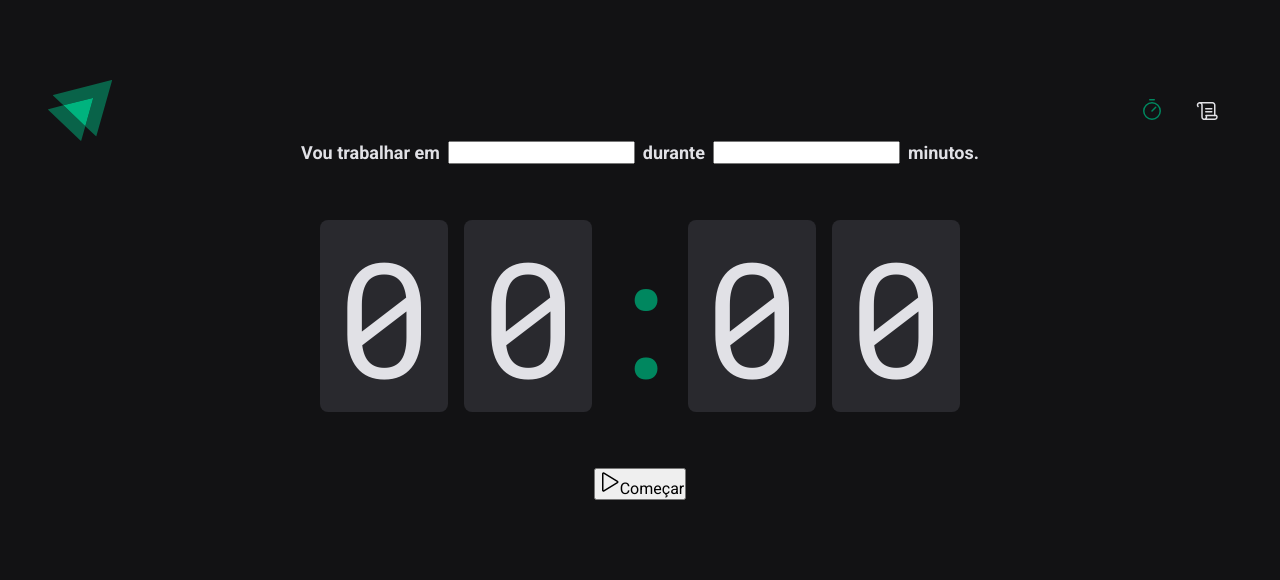
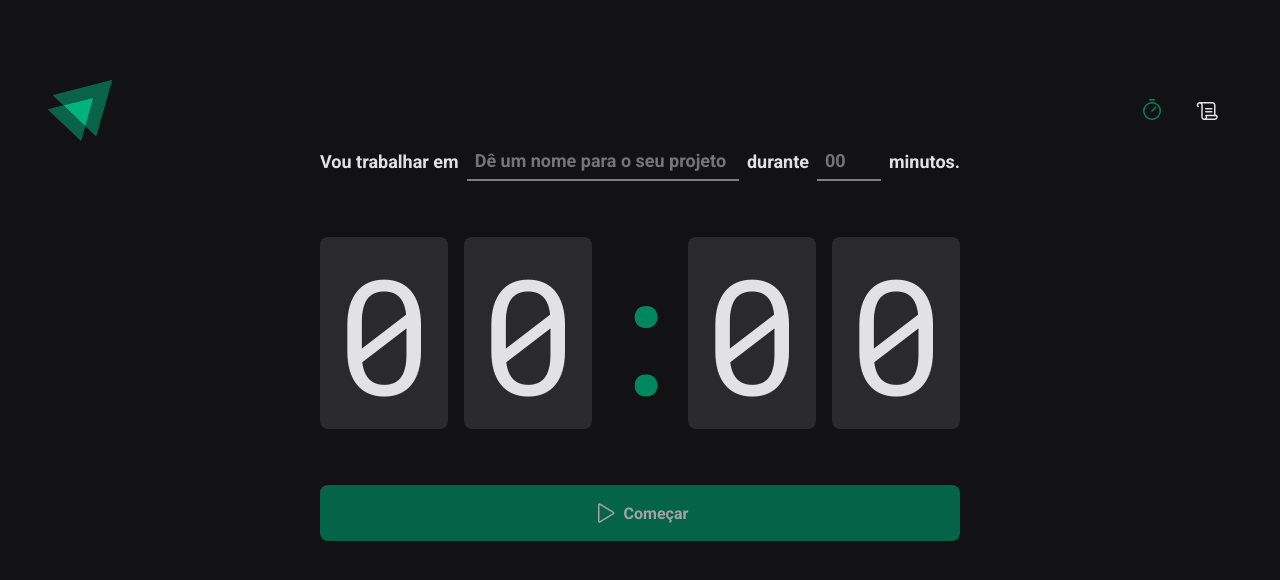
Before and after one commit to LeonardoAlbano/Ignite-Timer, a React (Vite) app in the folder ignite-timer/: page / in a window 1280 px wide. Shown: the top 580 px of the page. Built offline with nearby package versions, Linux system fonts and the light colour scheme.

Commit message:
Ajustando input e button

```diff
--- a/ignite-timer/src/pages/Home/index.tsx
+++ b/ignite-timer/src/pages/Home/index.tsx
@@ -4,6 +4,9 @@
   HomeContainer,
   CountdownContainer,
   Separator,
+  StartCountdownButton,
+  MinutesAmountInput,
+  TaskInput,
 } from './styles'
 
 export function Home() {
@@ -12,10 +15,14 @@
       <form action="">
         <FormContainer>
           <label htmlFor="task">Vou trabalhar em</label>
-          <input type="text" id="task" />
+          <TaskInput id="task" placeholder="Dê um nome para o seu projeto" />
 
-          <label htmlFor="task">durante</label>
-          <input type="number" id="minutesAmount" />
+          <label htmlFor="minutesAmount">durante</label>
+          <MinutesAmountInput
+            type="number"
+            id="minutesAmount"
+            placeholder="00"
+          />
 
           <span>minutos.</span>
         </FormContainer>
@@ -28,10 +35,10 @@
           <span>0</span>
         </CountdownContainer>
 
-        <button type="submit">
+        <StartCountdownButton disabled type="submit">
           <Play size={24} />
           Começar
-        </button>
+        </StartCountdownButton>
       </form>
     </HomeContainer>
   )
--- a/ignite-timer/src/pages/Home/styles.ts
+++ b/ignite-timer/src/pages/Home/styles.ts
@@ -53,3 +53,60 @@
   display: flex;
   justify-content: center;
 `
+
+export const StartCountdownButton = styled.button`
+  width: 100%;
+  border: 0;
+  padding: 1rem;
+
+  border-radius: 8px;
+
+  display: flex;
+  align-items: center;
+  justify-content: center;
+
+  gap: 0.5rem;
+  font-weight: bold;
+
+  cursor: pointer;
+
+  background: ${(props) => props.theme['green-500']};
+  color: ${(props) => props.theme['gray-100']};
+
+  &:hover {
+    background: ${(props) => props.theme['green-700']};
+  }
+
+  &:disabled {
+    opacity: 0.7;
+    cursor: not-allowed;
+  }
+
+  &:not(:disabled):hover {
+    background: ${(props) => props.theme['green-700']};
+  }
+`
+
+const BaseInput = styled.input`
+  background: transparent;
+  height: 2.5rem;
+  border: 0;
+  border-bottom: 2px solid ${(props) => props.theme['gray-500']};
+  font-weight: bold;
+  font-size: inherit;
+  padding: 0 0.5rem;
+  color: ${(props) => props.theme['gray-100']};
+
+  &:focus {
+    box-shadow: none;
+    border-color: ${(props) => props.theme['green-500']};
+  }
+`
+
+export const TaskInput = styled(BaseInput)`
+  flex: 1;
+`
+
+export const MinutesAmountInput = styled(BaseInput)`
+  width: 4rem;
+`
```
